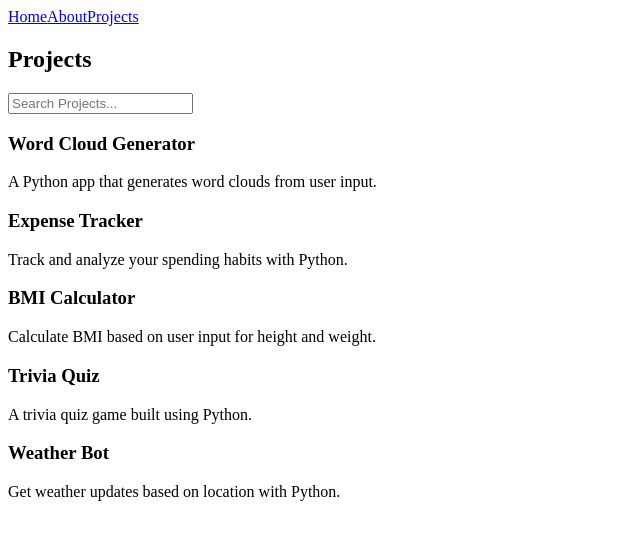
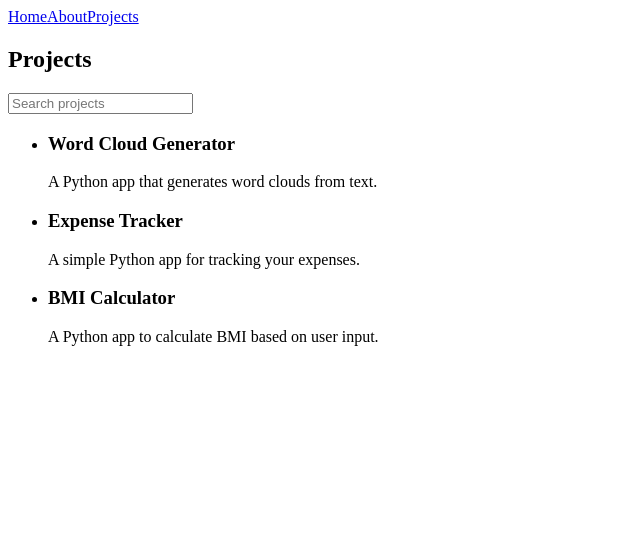
Before and after one commit to afnanm5/website1, a Next.js app: page /projects in a window 1280 px wide. Shown: the top 540 px of the page, without its empty margins (0-640 px from the left). Built offline with nearby package versions, Linux system fonts and the light colour scheme.

Commit message:
Refactor project page, fix imports, and enhance visuals

```diff
--- a/app/projects/ProjectSearch.tsx
+++ b/app/projects/ProjectSearch.tsx
@@ -1,44 +1,31 @@
-// app/projects/ProjectSearch.tsx
 'use client';
 
 import React, { useState } from 'react';
 
-interface Project {
-  id: number;
-  title: string;
-  description: string;
-}
+const ProjectSearch = ({ projects }: { projects: any[] }) => {
+  const [searchQuery, setSearchQuery] = useState('');
 
-interface ProjectSearchProps {
-  projects: Project[];
-}
-
-const ProjectSearch = ({ projects }: ProjectSearchProps) => {
-  const [searchTerm, setSearchTerm] = useState('');
-
-  const filteredProjects = projects.filter(
-    (project) =>
-      project.title.toLowerCase().includes(searchTerm.toLowerCase()) ||
-      project.description.toLowerCase().includes(searchTerm.toLowerCase())
+  const filteredProjects = projects.filter(project =>
+    project.name.toLowerCase().includes(searchQuery.toLowerCase())
   );
 
   return (
-    <div className="mb-4">
+    <div>
       <input
         type="text"
-        placeholder="Search Projects..."
-        value={searchTerm}
-        onChange={(e) => setSearchTerm(e.target.value)}
-        className="w-full p-2 rounded-md bg-gray-800 text-white"
+        placeholder="Search projects"
+        value={searchQuery}
+        onChange={e => setSearchQuery(e.target.value)}
+        className="border p-2 mb-4 w-full"
       />
-      <div className="mt-4">
-        {filteredProjects.map((project) => (
-          <div key={project.id} className="bg-gray-800 p-4 rounded-md mb-4">
-            <h3 className="text-xl font-semibold">{project.title}</h3>
+      <ul>
+        {filteredProjects.map(project => (
+          <li key={project.id}>
+            <h3>{project.name}</h3>
             <p>{project.description}</p>
-          </div>
+          </li>
         ))}
-      </div>
+      </ul>
     </div>
   );
 };
--- a/app/projects/page.tsx
+++ b/app/projects/page.tsx
@@ -1,22 +1,34 @@
-// app/projects/page.tsx
 'use client';
 
-import React from 'react';
-import ProjectSearch from './ProjectSearch';
+import React, { useState } from 'react';
+import ProjectSearch from './ProjectSearch'; // Correct path to your component
 
-const projects = [
-  { id: 1, title: 'Word Cloud Generator', description: 'A Python app that generates word clouds from user input.' },
-  { id: 2, title: 'Expense Tracker', description: 'Track and analyze your spending habits with Python.' },
-  { id: 3, title: 'BMI Calculator', description: 'Calculate BMI based on user input for height and weight.' },
-  { id: 4, title: 'Trivia Quiz', description: 'A trivia quiz game built using Python.' },
-  { id: 5, title: 'Weather Bot', description: 'Get weather updates based on location with Python.' },
-];
+const ProjectsPage = () => {
+  const [projects] = useState([
+    {
+      id: 1,
+      name: 'Word Cloud Generator',
+      description: 'A Python app that generates word clouds from text.',
+    },
+    {
+      id: 2,
+      name: 'Expense Tracker',
+      description: 'A simple Python app for tracking your expenses.',
+    },
+    {
+      id: 3,
+      name: 'BMI Calculator',
+      description: 'A Python app to calculate BMI based on user input.',
+    },
+    // Add more projects here
+  ]);
 
-export default function Projects() {
   return (
-    <div className="max-w-7xl mx-auto px-4 py-6">
-      <h2 className="text-3xl font-semibold text-center text-white mb-6">Projects</h2>
+    <div>
+      <h2>Projects</h2>
       <ProjectSearch projects={projects} />
     </div>
   );
-}
+};
+
+export default ProjectsPage;
```
Also changed, not shown: app/about/page.tsx (+33 -15 lines), app/home/page.tsx (+46 -11 lines), styles/globals.css (+45 -0 lines), 1 other file (tests, documents, lock files or other folders).
